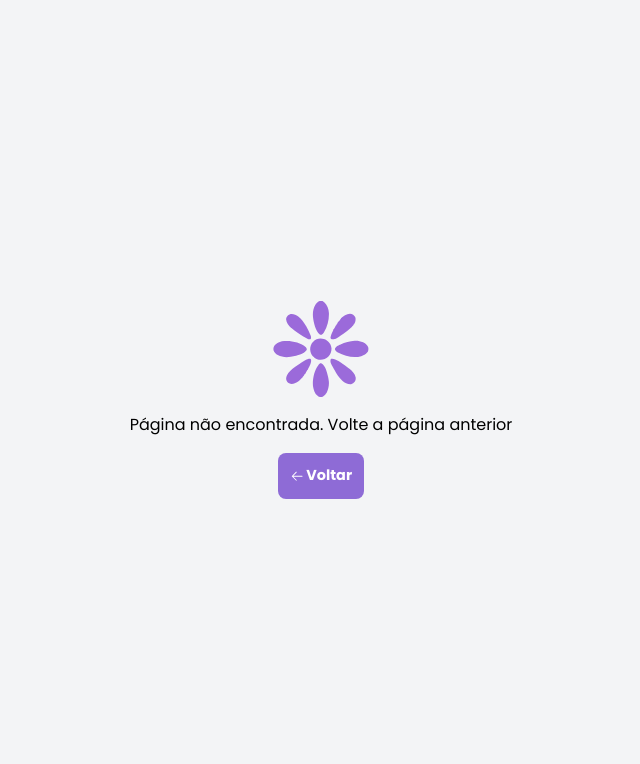
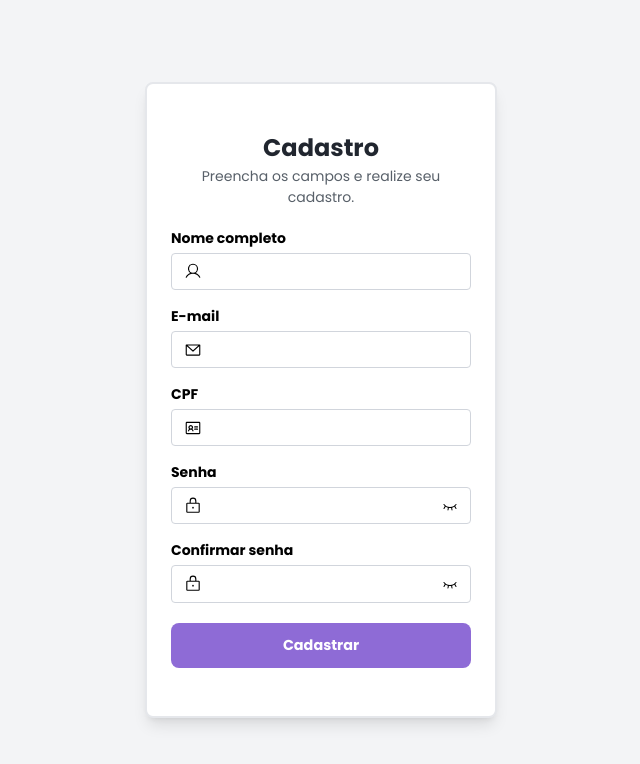
Before and after one commit to DiogoWernek/glowhub, a React (Vite) app: page /cadastro in a window 1280 px wide. Shown: the top 764 px of the page, without its empty margins (319-959 px from the left). Built offline with nearby package versions, Linux system fonts and the light colour scheme.

Commit message:
Finalizado modal e registro. Colocado mais regras dentro do input.

```diff
--- a/package.json
+++ b/package.json
@@ -16,6 +16,7 @@
     "react-dom": "^19.1.0",
     "react-router": "^7.7.1",
     "react-spinners": "^0.17.0",
+    "react-toastify": "^11.0.5",
     "tailwindcss": "^4.1.11"
   },
   "devDependencies": {
--- a/src/components/Input.tsx
+++ b/src/components/Input.tsx
@@ -14,6 +14,8 @@ type InputProps = React.ComponentProps<"input"> & {
   type?: "text" | "password" | "email" | "number"; // Tipo do input, com "text" como padrão.
   label?: string; // Rótulo do input, se necessário.
   hasError?: InputError; // Estado de erro opcional, com mensagem de erro.
+  value?: string | number;
+  onChange?: (e: React.ChangeEvent<HTMLInputElement>) => void;
 };
 
 // Tipagem do erro para receber status e mensagem
@@ -27,12 +29,14 @@ export const Input = ({
   type = "text",
   label,
   hasError = { status: false, message: "" },
+  value = "",
+  onChange,
+  ...rest
 }: InputProps) => {
   const [showPassword, setShowPassword] = useState(false);
 
   // Função para mostrar ou esconder a senha, se o tipo for "password".
-  const inputType =
-    type === "password" ? (showPassword ? "text" : "password") : type;
+  const inputType = type === "password" ? (showPassword ? "text" : "password") : type;
 
   return (
     <div className="flex flex-col gap-1 items-start w-full">
@@ -52,12 +56,19 @@ export const Input = ({
         <input
           type={inputType}
           className="flex-1 min-w-0 bg-transparent outline-none text-[0.8rem]"
+          value={value}
+          onChange={onChange}
+          {...rest}
         />
 
               {type === "password" && (
                 <button
                   className="cursor-pointer"
-            onClick={() => setShowPassword((prev) => !prev)}
+                  type="button"
+                  onClick={e => {
+                    e.preventDefault();
+                    setShowPassword((prev) => !prev);
+                  }}
                 >
                   {showPassword === true ? <EyeIcon /> : <EyeClosedIcon />}
                 </button>
--- a/src/components/modal.tsx
+++ b/src/components/modal.tsx
@@ -33,7 +33,7 @@ export const Modal = ({ isOpen, onClose, children }: ModalProps) => {
   if (!isOpen) return null;
 
   return (
-    <div className="fixed inset-0 z-50 flex items-center justify-center bg-black/50 p-2">
+    <div className="fixed inset-0 z-50 flex items-center justify-center bg-black/50 p-2.5">
       <div
         ref={modalRef}
         className="bg-white rounded-lg shadow-lg max-w-md w-full relative p-6"
--- a/src/pages/Login.tsx
+++ b/src/pages/Login.tsx
@@ -1,20 +1,23 @@
+import { useState } from "react";
+
 // Importações de imagens e ícones
-import { EnvelopeIcon, KeyIcon, UserIcon } from "@phosphor-icons/react";
+import { EnvelopeIcon, EnvelopeSimpleIcon, KeyIcon } from "@phosphor-icons/react";
 import Logo from "../assets/icons/glowhub_logo.svg";
 
 // Componentes
 import { Button } from "../components/Button";
 import { Input } from "../components/Input";
 import { Modal } from "../components/modal";
-import { useState } from "react";
 
 export const Login = () => {
+  const [email, setEmail] = useState("");
+  const [password, setPassword] = useState("");
   const [showModalPassword, setShowModalPassword] = useState(false);
 
   return (
     <div className="flex items-center justify-center min-h-screen bg-background px-[1rem]">
       {/* Container principal do login */}
-      <div className="flex flex-col text-center border-2 border-border-primary rounded-[0.5rem] p-6 py-12 pb-4 bg-white gap-5 shadow-lg w-full max-w-[22rem]">
+      <form className="flex flex-col text-center border-2 border-border-primary rounded-[0.5rem] p-6 py-12 pb-4 bg-white gap-5 shadow-lg w-full max-w-[22rem]">
         <div className="flex flex-col items-center gap-0.5">
           <img src={Logo} alt="Logo GlowHub" className="w-20 mb-2" />
           <h1 className="text-text-primary text-2xl font-bold">Glowhub</h1>
@@ -25,12 +28,19 @@ export const Login = () => {
         </div>
 
         <div className="flex flex-col gap-4">
-          <Input label="Usuário">
-            <UserIcon size={18} />
+          <Input
+            label="E-mail"
+            type="email"
+            value={email}
+            onChange={(e) => setEmail(e.target.value)}
+          >
+            <EnvelopeSimpleIcon size={18} />
           </Input>
           <Input
             label="Senha"
             type="password"
+            value={password}
+            onChange={(e) => setPassword(e.target.value)}
           >
             <KeyIcon size={18} />
           </Input>
@@ -39,7 +49,7 @@ export const Login = () => {
         <div className="flex flex-col gap-4">
           <Button children="Entrar" />
           <a
-            href="#"
+            href="/cadastro"
             className="text-primary text-[.875rem] font-bold hover:text-primary/80 active:text-primary/80"
           >
             Criar uma nova conta
@@ -52,7 +62,7 @@ export const Login = () => {
         >
           Esqueci minha senha
         </button>
-      </div>
+      </form>
 
       <Modal
         isOpen={showModalPassword}
@@ -68,7 +78,10 @@ export const Login = () => {
             Insira seu e-mail cadastrado para receber as instruções de
             recuperação de senha.
           </p>
-          <Input label="E-mail" type="email">
+          <Input
+            label="E-mail"
+            type="email"
+          >
             <EnvelopeIcon size={18} />
           </Input>
           <Button children="Enviar Instruções" />
--- a/src/pages/NotFound.tsx
+++ b/src/pages/NotFound.tsx
@@ -2,7 +2,7 @@ import { useNavigate } from "react-router";
 
 // Importação de Ícones e Imagens
 import { ArrowLeftIcon } from "@phosphor-icons/react";
-import logo from "../assets/icons/glowhub_logo.svg"
+import logo from "../assets/icons/glowhub_logo.svg";
 
 // Importação de componentes.
 import { Button } from "../components/Button";
@@ -19,7 +19,7 @@ export const NotFound = () => {
       <div className="flex gap-4 flex-col items-center">
         <img src={logo} alt="Logo do Glowhub" className="w-24" />
 
-        <h1>Página não encontrada. Volte a página anterior</h1>
+        <h1>Página não encontrada, Volte a página anterior.</h1>
 
         <div>
           <Button onClick={handleBack}>
--- /dev/null
+++ b/src/pages/Register.tsx
@@ -0,0 +1,80 @@
+import { useState } from "react";
+
+// Imagens e ícones
+import { EnvelopeSimpleIcon, IdentificationCardIcon, LockIcon, UserIcon } from "@phosphor-icons/react";
+
+// Componentes
+import { Input } from "../components/Input";
+import { Button } from "../components/Button";
+
+export const Register = () => {
+  const [name, setName] = useState("")
+  const [email, setEmail] = useState("")
+  const [cpf, setCpf] = useState("")
+  const [password, setPassword] = useState("")
+  const [confirmPassword, setConfirmPassword] = useState("")
+
+  return (
+    <div className="flex items-center justify-center min-h-screen bg-background px-[1rem]">
+      <form className="flex flex-col text-center border-2 border-border-primary rounded-[0.5rem] p-6 py-12 bg-white gap-5 shadow-lg w-full max-w-[22rem]">
+        <div className="flex flex-col items-center gap-0.5">
+          <h1 className="text-text-primary text-2xl font-bold">Cadastro</h1>
+
+          <p className="text-text-secondary text-[.875rem]">
+            Preencha os campos e realize seu cadastro.
+          </p>
+        </div>
+
+         <div className="flex flex-col gap-4">
+          <Input
+            label="Nome completo"
+            value={name}
+            onChange={(e) => setName(e.target.value)}
+          >
+            <UserIcon size={18} />
+          </Input>
+
+          <Input
+            label="E-mail"
+            type="email"
+            value={email}
+            onChange={(e) => setEmail(e.target.value)}
+          >
+            <EnvelopeSimpleIcon size={18} />
+          </Input>
+
+          <Input
+            label="CPF"
+            value={cpf}
+            onChange={(e) => setCpf(e.target.value)}
+          >
+            <IdentificationCardIcon size={18} />
+          </Input>
+
+          <Input
+            label="Senha"
+            type="password"
+            value={password}
+            onChange={(e) => setPassword(e.target.value)}
+          >
+            <LockIcon size={18} />
+          </Input>
+
+          <Input
+            label="Confirmar senha"
+            type="password"
+            value={confirmPassword}
+            onChange={(e) => setConfirmPassword(e.target.value)}
+          >
+            <LockIcon size={18} />
+          </Input>
+        </div>
+
+        <div>
+          <Button>Cadastrar</Button>
+        </div>
+
+      </form>
+    </div>
+  );
+};
--- a/src/routes/index.tsx
+++ b/src/routes/index.tsx
@@ -1,13 +1,14 @@
 import { BrowserRouter, Routes, Route } from "react-router";
 import { Login } from "../pages/Login";
 import { NotFound } from "../pages/NotFound";
+import { Register } from "../pages/Register";
 
 export default function AppRoutes() {
   return (
     <BrowserRouter>
       <Routes>
         <Route path="/" element={<Login />} />
-
+        <Route path="/cadastro" element={<Register />} />
 
         {/* Rota 404 */}
         <Route path="*" element={<NotFound />} />
```
Also changed, not shown: 1 other file (tests, documents, lock files or other folders). Lines whose indentation alone changed are shown as unchanged.
